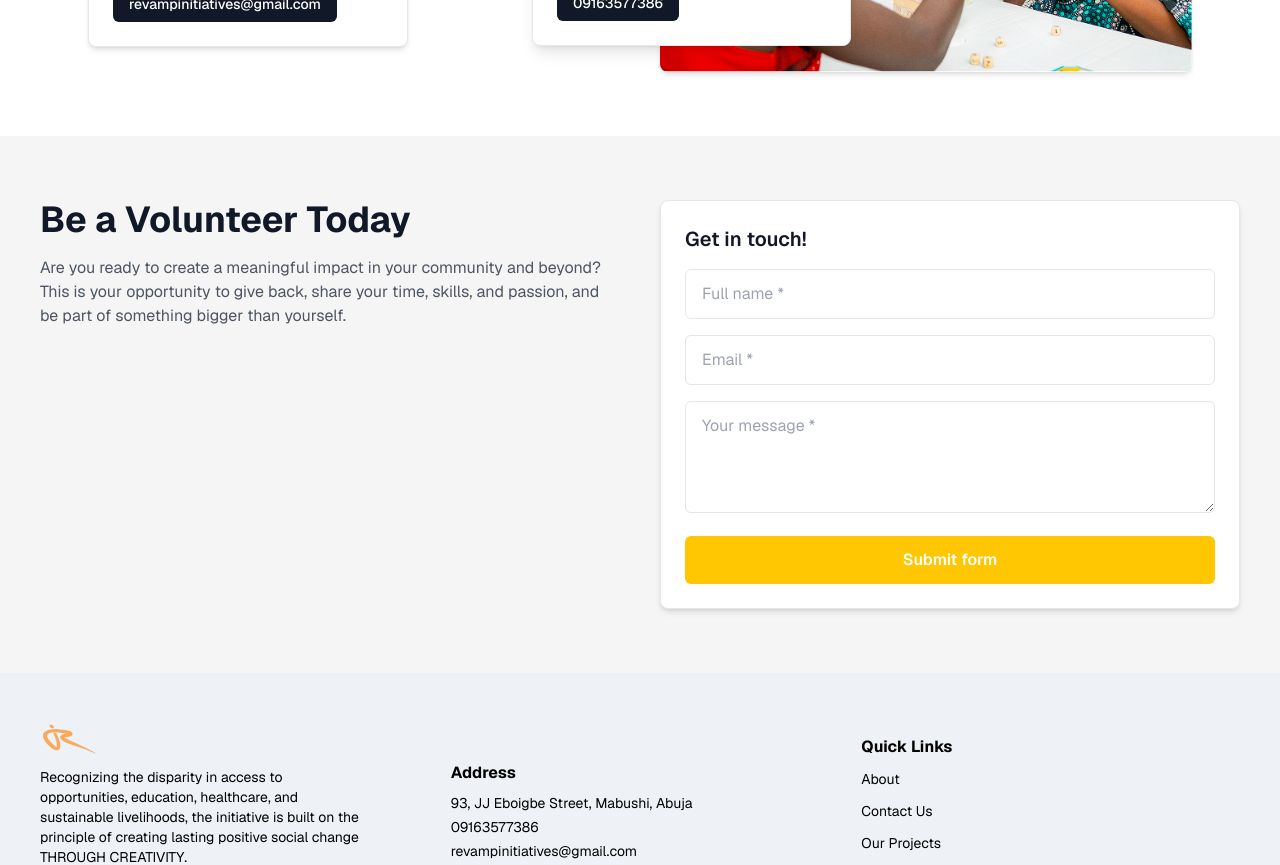
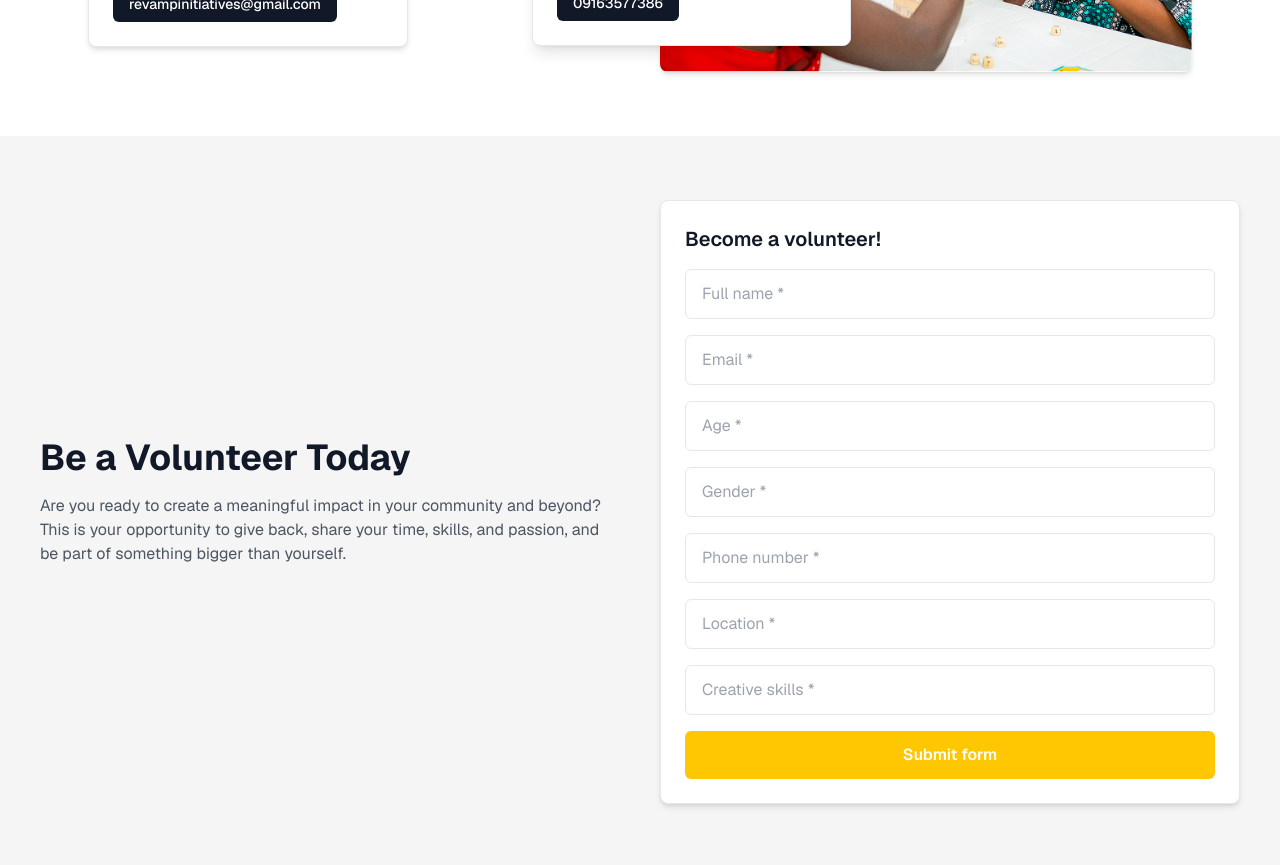
Before and after one commit to ishola10/revamp-initiative, a Next.js app: page /community in a window 1280 px wide. Shown: the part 460-1325 px from the top of the page. Built offline with nearby package versions, Linux system fonts and the light colour scheme.

Commit message:
ft-volunteer

```diff
--- a/src/app/(pages)/community/component/Volunteer.tsx
+++ b/src/app/(pages)/community/component/Volunteer.tsx
@@ -2,19 +2,21 @@ import React from "react";
 
 const Volunteer = () => {
   return (
-    <div className=" mx-auto px-10 py-6 md:py-16 grid grid-cols-1 md:grid-cols-2 gap-10 bg-[#F5F5F5]">
+    <div className=" mx-auto px-10 py-6 md:py-16 grid grid-cols-1 items-center md:grid-cols-2 gap-10 bg-[#F5F5F5]">
       <div>
         <h2 className="text-3xl md:text-4xl font-bold text-gray-900">
-        Be a Volunteer Today
+          Be a Volunteer Today
         </h2>
         <p className="mt-4 text-gray-600">
-        Are you ready to create a meaningful impact in your community and beyond? This is your opportunity to give back, share your time, skills, and passion, and be part of something bigger than yourself.
+          Are you ready to create a meaningful impact in your community and
+          beyond? This is your opportunity to give back, share your time,
+          skills, and passion, and be part of something bigger than yourself.
         </p>
       </div>
 
       <div className="bg-white shadow-md rounded-lg p-6 border">
         <h3 className="text-xl font-semibold text-gray-900 mb-4">
-          Get in touch!
+          Become a volunteer!
         </h3>
         <form>
           <div className="mb-4">
@@ -32,11 +34,46 @@ const Volunteer = () => {
             />
           </div>
           <div className="mb-4">
+            <input
+              type="text"
+              placeholder="Age *"
+              className="w-full px-4 py-3 border text-black rounded-md focus:outline-none focus:ring-2 focus:ring-[#FFC602]"
+            />
+          </div>
+          <div className="mb-4">
+            <input
+              type="text"
+              placeholder="Gender *"
+              className="w-full px-4 py-3 border text-black rounded-md focus:outline-none focus:ring-2 focus:ring-[#FFC602]"
+            />
+          </div>
+          <div className="mb-4">
+            <input
+              type="text"
+              placeholder="Phone number *"
+              className="w-full px-4 py-3 border text-black rounded-md focus:outline-none focus:ring-2 focus:ring-[#FFC602]"
+            />
+          </div>
+          <div className="mb-4">
+            <input
+              type="text"
+              placeholder="Location *"
+              className="w-full px-4 py-3 border text-black rounded-md focus:outline-none focus:ring-2 focus:ring-[#FFC602]"
+            />
+          </div>
+          <div className="mb-4">
+            <input
+              type="text"
+              placeholder="Creative skills *"
+              className="w-full px-4 py-3 border text-black rounded-md focus:outline-none focus:ring-2 focus:ring-[#FFC602]"
+            />
+          </div>
+          {/* <div className="mb-4">
             <textarea
               placeholder="Your message *"
               className="w-full px-4 py-3 border text-black rounded-md h-28 focus:outline-none focus:ring-2 focus:ring-[#FFC602]"
             />
-          </div>
+          </div> */}
           <button className="w-full bg-[#FFC602] text-white font-semibold py-3 rounded-md hover:bg-yellow-500 transition">
             Submit form
           </button>
```
